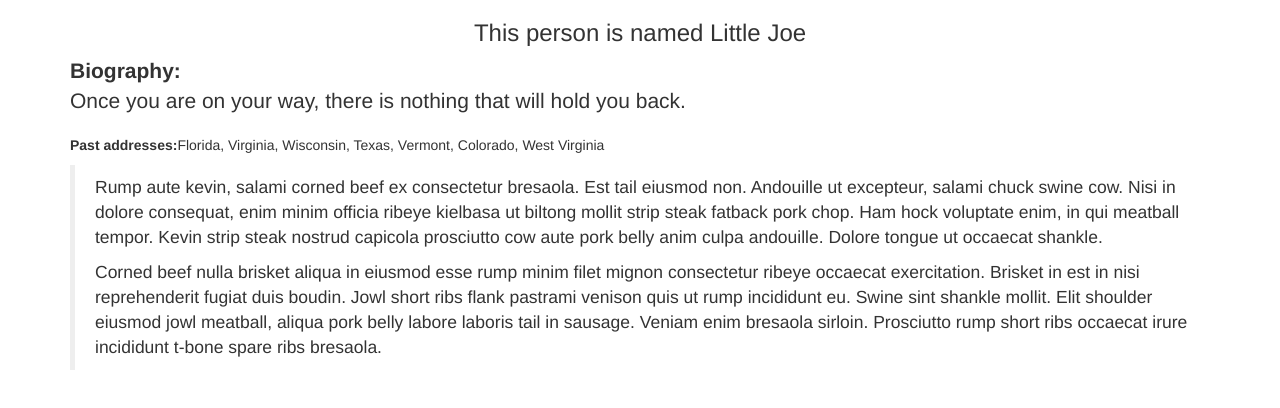
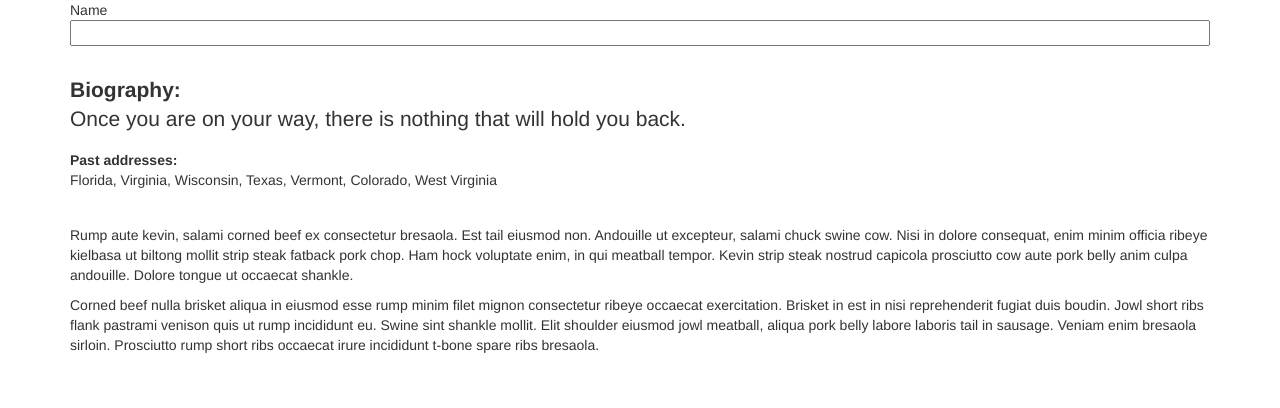
Before and after one commit to wheresmypen/EditInPlace-C6, a plain HTML site: page index.html in a window 1280 px wide. Both pictures are taken after a click on the element "This person is named Little Joe". Drawn offline with nearby package versions, Linux system fonts and the light colour scheme.

Commit message:
for Joanna

```diff
--- a/index.html
+++ b/index.html
@@ -9,33 +9,41 @@
 </head>
 <body>
 
+<!-- Each field has a container div plus an output field and an infield, between which clicking on the container will toggle -->
 
+
+<!-- This area is for the name field -->
 <div id="whole" class="container">
 <div id="hwhole"
 
 <div class="holder1 holder">
-<h3 id="label1" class="text-center original1">This person is named Little Joe</h3>
-<h3 id="hLabel1" class="input">dfsadfsadafsadsf</h3>
+<p id="label1" class="text-center original1"><strong>This person is named<br> Little Joe</strong></p>
+<form class="input" id="vLabel1">
+Name<input type="text" name="newOriginal1" id="hLabel1" class="input">
+</form>
 </div>
 
 <div class="holder2 holder">
 <p id="label2" class="lead original2"><strong>Biography:</strong><br> Once you are on your way, there is nothing that will hold you back.</p>
-<p id="hLabel2" class="input"></p>
+<form class="input" id="vLabel2">
+Motto<input type="text" name="newOriginal2" id="hLabel2" class="input">
+</form>
 </div>
 
 <div class="holder3 holder">
-<p id="label3"> <strong>Past addresses:</strong>Florida, Virginia, Wisconsin, Texas, Vermont, Colorado, West Virginia</p>
-<p id="hLabel3" class="input"><p>
-</div>
+<p id="label3"> <strong>Past addresses:</strong><br>Florida, Virginia, Wisconsin, Texas, Vermont, Colorado, West Virginia</p>
+<form class="input" id="vLabel3">
+Places<input type="text" name="newOriginal3" id="hLabel3" class="input">
+</form></div>
 
 <div class="holder4 holder">
-<blockquote id="label4">
+<div id="label4">
 <p id="para1" class="blog hBlog">Rump aute kevin, salami corned beef ex consectetur bresaola. Est tail eiusmod non. Andouille ut excepteur, salami chuck swine cow. Nisi in dolore consequat, enim minim officia ribeye kielbasa ut biltong mollit strip steak fatback pork chop. Ham hock voluptate enim, in qui meatball tempor. Kevin strip steak nostrud capicola prosciutto cow aute pork belly anim culpa andouille. Dolore tongue ut occaecat shankle.</p>
 
 <p id="para2" class="blog hBlog">Corned beef nulla brisket aliqua in eiusmod esse rump minim filet mignon consectetur ribeye occaecat exercitation. Brisket in est in nisi reprehenderit fugiat duis boudin. Jowl short ribs flank pastrami venison quis ut rump incididunt eu. Swine sint shankle mollit. Elit shoulder eiusmod jowl meatball, aliqua pork belly labore laboris tail in sausage. Veniam enim bresaola sirloin. Prosciutto rump short ribs occaecat irure incididunt t-bone spare ribs bresaola.</p>
-</blockquote>
-<blockquote id="hLabel4" class="input">
-</blockquote>
+</div>
+<input type="text" name="newOriginal4" id="hLabel4" class="input">
+</input>
 </div>
 
 </div>
--- a/main.css
+++ b/main.css
@@ -2,5 +2,18 @@
 
 
 *{
+	z-index: 1;
 	width:100%;
 }
+
+.holder{
+	min-height:75px;
+}
+
+#label1{
+	font-size: 28px;
+}
+
+.holder{
+	z-index: 100;
+}
--- a/main.js
+++ b/main.js
@@ -1,28 +1,46 @@
 $(document).ready(function(){
 
+var grabField="";
+var stayField="";
 
-var selectToReturn = function(){
-	$(".holder").on("click",appear)
+var selectToSelect = function(){
+	$(".holder").on("click",appear);
 };
 
-var appear = function(){
-	a = $(this).attr('class');
-	index = a.slice(6,7);
-	console.log(index);
+var appear = function(e){
+	event.preventDefault;
+	grabField = $(this).attr('class');
+	index = grabField.slice(6,7);
+	var toob = $("#label"+index).text();
+	$("#label"+index).hide();
+	$("#hLabel"+index).show();
+	$("#vLabel"+index).show();
+	stayField=index;
 };
 
+var selectToRevise = function(e){
+	$(".input").on("blur",renderNew);
+	return false;
+}
 
 
-// $("#hWhole").hide();
+var renderNew = function(e){
+	event.preventDefault;
+	var newOriginal1 = $("#hLabel"+stayField).val();
+	console.log(newOriginal1);
+	$("#hLabel"+stayField).hide();
+	$("#label"+stayField).text($("#hLabel"+stayField).val());
+	$("#label"+stayField).show();
+}
 
-// $(" #hNameLabel, #hMotto, #hLived, .hBlog, #hContext" ).hide();
+
 
 $(".input").hide();
 
 
 
-selectToReturn();
-
+selectToSelect();
+selectToRevise();
 
 
 
```
